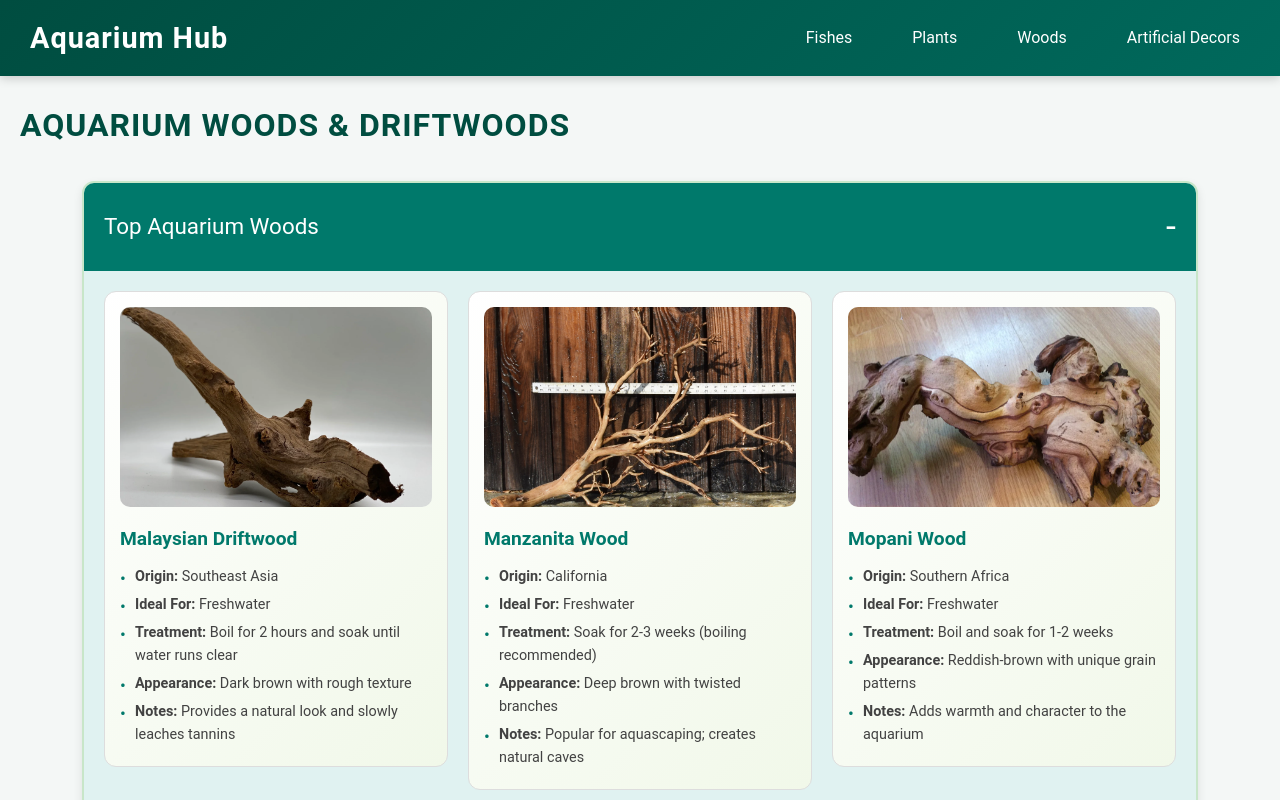
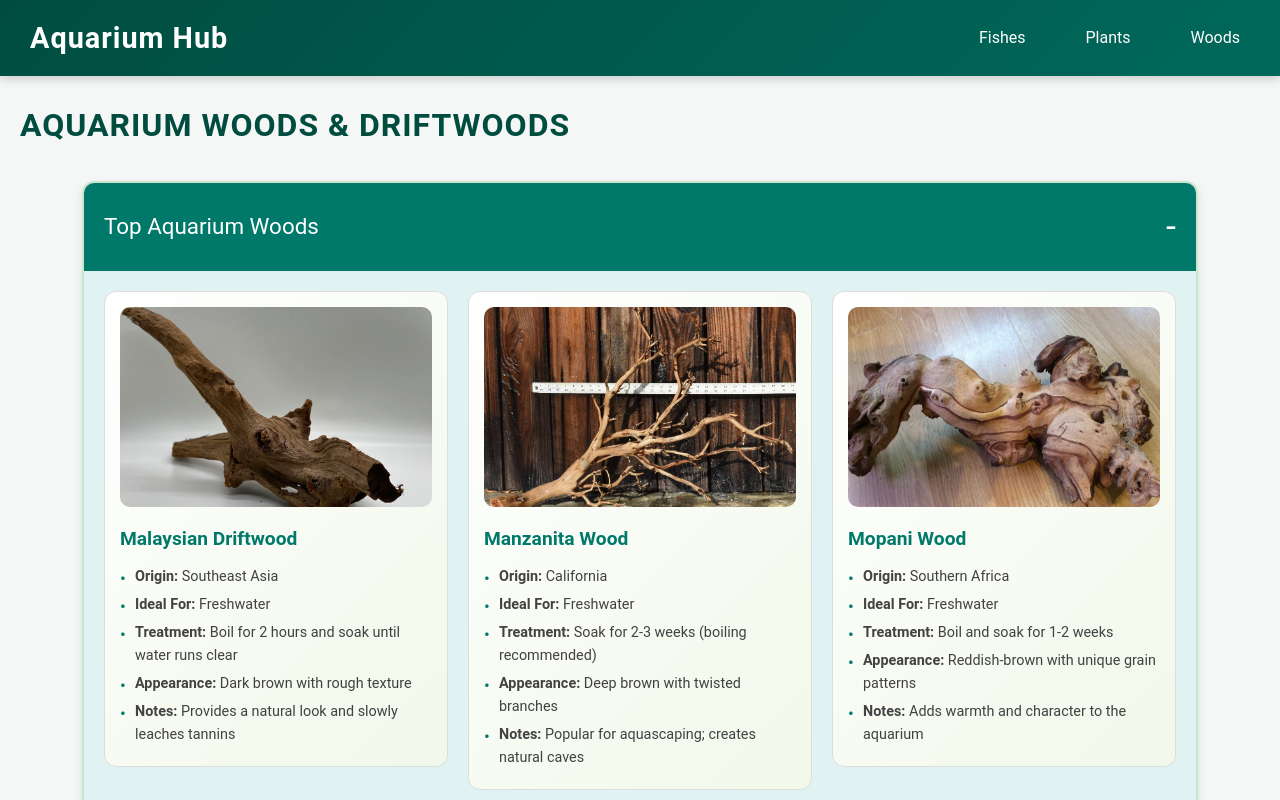
Before and after one commit to shashank23-10/AquaHaven, a React (Create React App) app in the folder fish-frontend/: page /woods in a window 1280 px wide. Shown: the top 800 px of the page. Built offline with nearby package versions, Linux system fonts and the light colour scheme.

Commit message:
Update 1.0.2

```diff
--- a/fish-frontend/src/components/Woods.js
+++ b/fish-frontend/src/components/Woods.js
@@ -136,9 +136,6 @@ function Woods() {
           <li>
             <Link to="/woods">Woods</Link>
           </li>
-          <li>
-            <Link to="/decors">Artificial Decors</Link>
-          </li>
         </ul>
       </nav>
 
```
